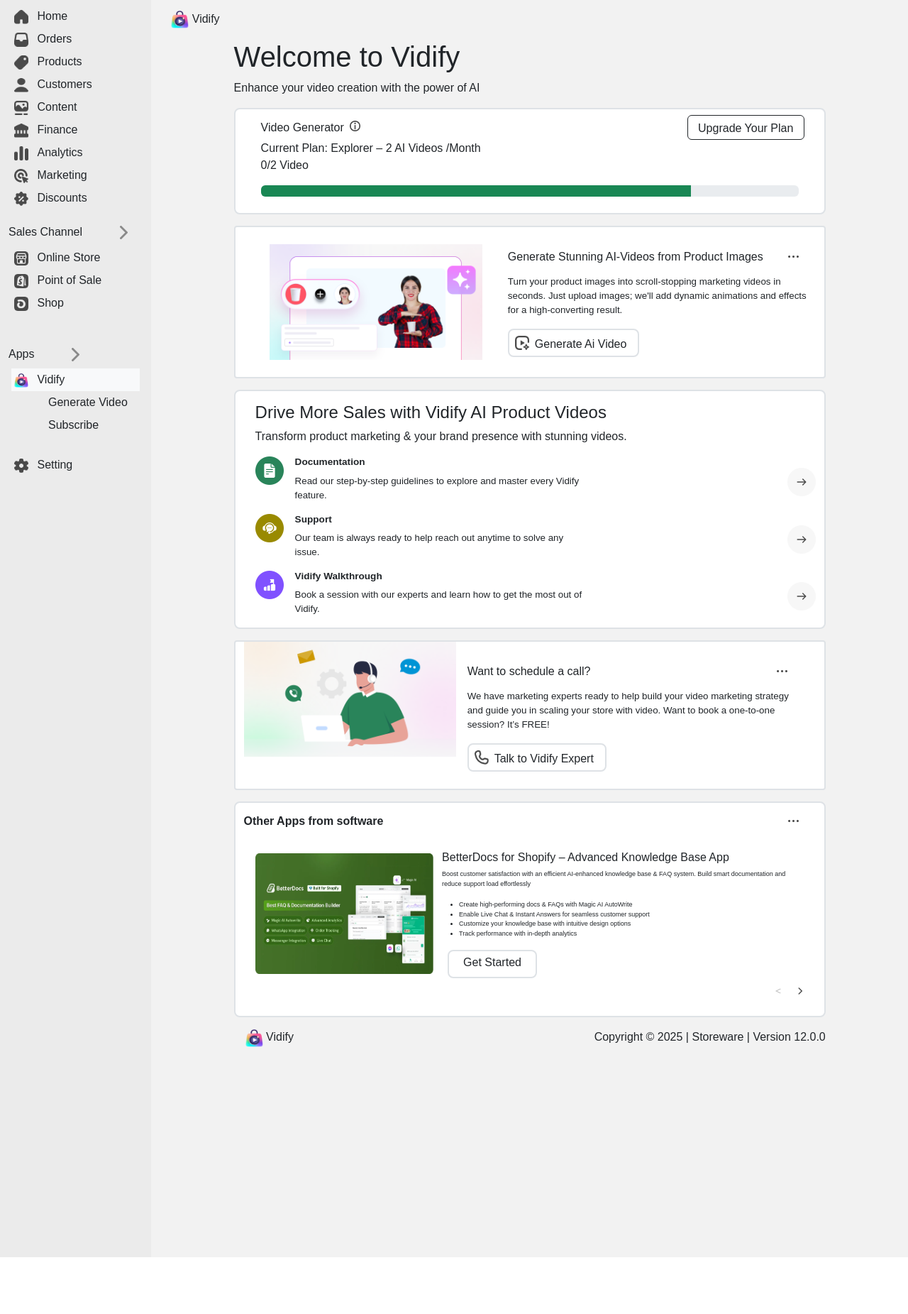
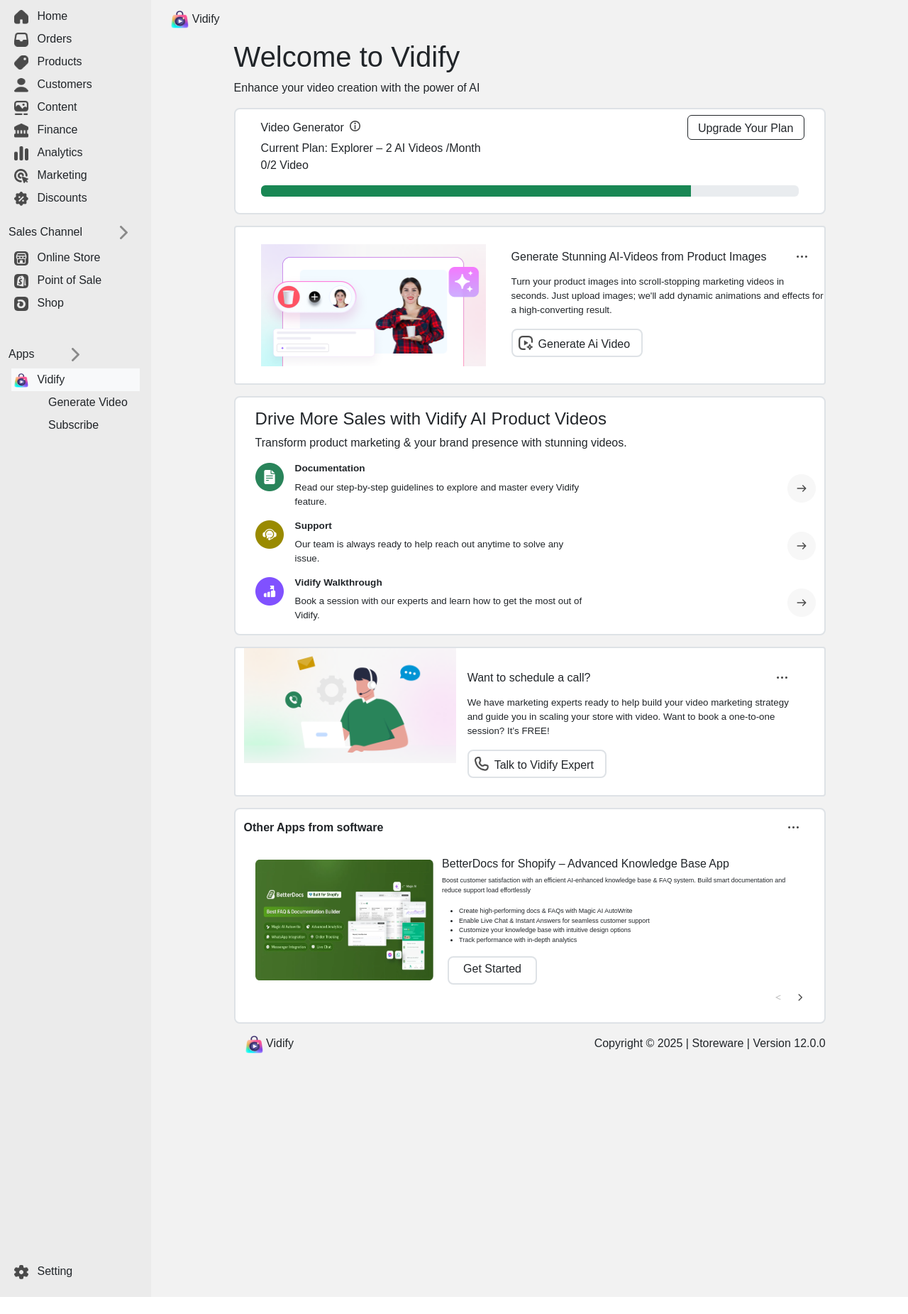
Before and after one commit to muhammadwaleed-22/Vidify-Bootstrap, a plain HTML site: page index.html in a window 1280 px wide. Shown: the part 61-1912 px from the top of the page at 71% size. Before the commit the page ends 1856 px from the top, so only its background shows below. Drawn offline with nearby package versions, Linux system fonts and the light colour scheme.

Commit message:
setting icon position set

```diff
--- a/index.html
+++ b/index.html
@@ -80,7 +80,7 @@
     </div>
     <div class="container-fluid">
       <div class="row">
-        <div class="col-2 container-fluid" style="background-color: #ebebeb">
+        <div class="col-2" style="background-color: #ebebeb">
           <ul class="list-unstyled p-1 mt-1">
             <li class="p-1 hover-light">
               <img
@@ -211,11 +211,10 @@
             </li>
           </ul>
           <br />
-          <div class="hover-light">
-            <h7>Apps</h7>
+          <div class="">
+           <div><h7>Apps</h7>
             <img class="ps-5 img-fluid" src="Images/arrow.png" alt="" />
-          </div>
-          <ul class="list-unstyled p-1 mt-1">
+             <ul class="list-unstyled p-1 mt-1">
             <li class="p-1 bg-light">
               <img
                 class="img-fluid"
@@ -225,19 +224,19 @@
               />
               <a class="text-decoration-none text-dark ps-2" href="">Vidify</a>
             </li>
-            <li class="p-1">
+            <li class="p-1 hover-light">
               <a class="text-decoration-none text-dark ps-5" href=""
                 >Generate Video</a
               >
             </li>
-            <li class="p-1">
+            <li class="p-1 hover-light">
               <a class="text-decoration-none text-dark ps-5" href=""
                 >Subscribe</a
               >
             </li>
           </ul>
           <ul class="list-unstyled p-1 mt-1 m-6" style="height: 140vh; padding-top: 140vh;">
-            <li class="p-1 hover-light ">
+            <!-- <li class="p-1 hover-light ">
               <img
                 class="img-fluid"
                 src="Images/sett.png"
@@ -245,7 +244,18 @@
                 style="width: 20px; height: 20px"
               />
               <a class="text-decoration-none text-dark ps-2 " href="">Setting</a>
-            </li></ul>
+            </li> -->
+          </ul>
+          </div>
+            <div> <ul class="list-unstyled p-1 mt-1 m-6"><li class="p-1 hover-light"><img
+                class="img-fluid"
+                src="Images/sett.png"
+                alt=""
+                style="width: 20px; height: 20px"
+              />
+              <a class="text-decoration-none text-dark ps-2 " href="">Setting</a></li></ul></div>
+          </div>
+
         </div>
         <!--                  Side Bar End                -->
         <!--                 Main Page Start              -->
@@ -306,7 +316,7 @@
             </div>
             <!-- Card 2 Start -->
             <div
-              class="border border-2 rounded-1 mt-3 container-fluid d-flex flex-row"
+              class="border border-2 rounded-1 mt-3  d-flex flex-row"
               style="background-color: #fff; width: 100%; height: auto"
             >
               <div class="container-fluid" style="">
@@ -469,7 +479,6 @@
                     Want to schedule a call?
                   </h6>
                   <img
-
                     class="m-4"
                     src="Images/dots.png"
                     alt=""
--- a/style.css
+++ b/style.css
@@ -2,6 +2,7 @@
     padding: 0%;
     margin: 0%;
     font-family: sans-serif;
+
 }
 .hover-light:hover{
     background-color: white;
```
